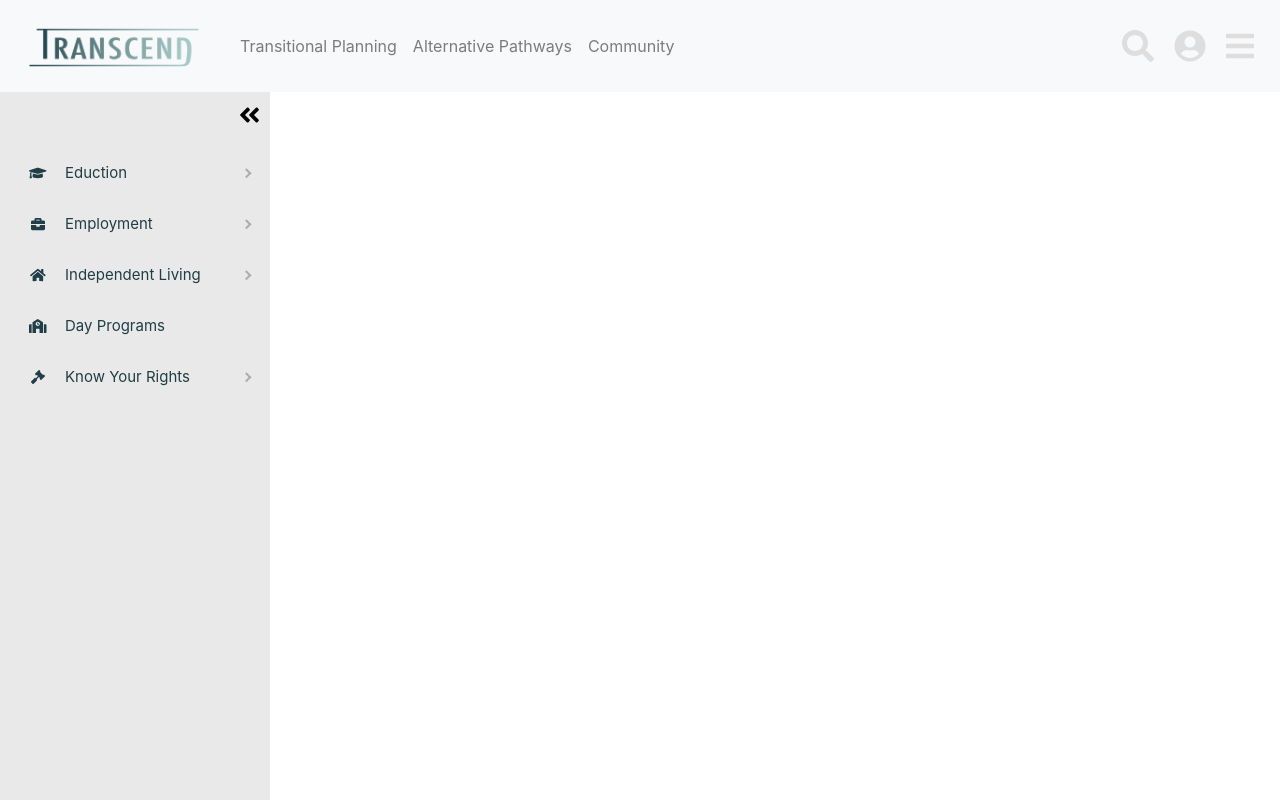
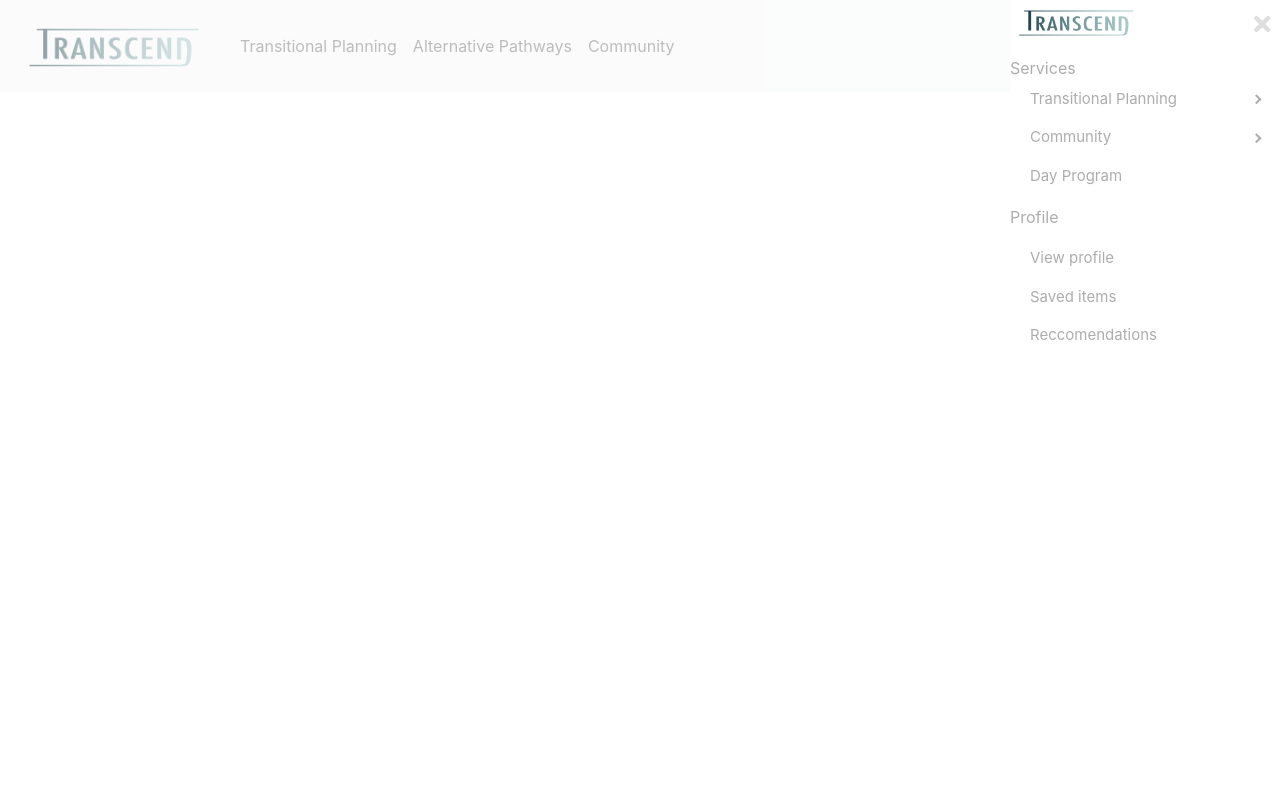
Before and after one commit to kkwang1/Transcend, a React (Create React App) app: page /transitionalplanning in a window 1280 px wide. Both pictures are taken after a click on the icon 1240 px from the left and 45 px from the top of the page. Built offline with nearby package versions, Linux system fonts and the light colour scheme.

Commit message:
revise sidebar css, opacity when open sidebar

```diff
--- a/src/App.js
+++ b/src/App.js
@@ -1,20 +1,25 @@
 import "./App.css";
+import { React, useState } from "react";
 import Main from "./main/index";
 import TransitionPlanning from "./transition-planning";
 import AlternativePathways from "./alternative-pathways";
 import Community from "./community";
 import { BrowserRouter as Router, Switch, Route } from "react-router-dom";
-import Menu from "./components/SideMenu/SideMenu";
+import Sidebar from "./components/Sidebar/Sidebar";
+import NavBar from "./components/NavBar";
 
 function App() {
+  const [open, setOpen] = useState(false);
+
   return (
     <Router>
+      <div style={{ direction: "rtl" }}>
+        {open && <Sidebar setOpenSidebar={setOpen} />}
+      </div>
+      <div style={{opacity: open && "0.5"}}>
+        <NavBar openSidebar={open} setOpenSidebar={setOpen} />
         <Switch>
-          <Menu>
-            <Route
-              path="/transitionalplanning"
-              component={TransitionPlanning}
-            />
+          <Route path="/transitionalplanning" component={TransitionPlanning} />
           <Route exact path="/" component={Main} />
           <Route path="/community" exact component={Community} />
           <Route
@@ -22,8 +27,8 @@ function App() {
             exact
             component={AlternativePathways}
           />
-          </Menu>
         </Switch>
+      </div>
     </Router>
   );
 }
--- a/src/components/NavBar.js
+++ b/src/components/NavBar.js
@@ -7,8 +7,9 @@ import {
 } from "@fortawesome/free-solid-svg-icons";
 import { Nav, Navbar } from "react-bootstrap";
 import Logo from "../images/logo.png";
+import "../style.scss";
 
-export default function NavBar({openSideBar, setOpenSideBar}) {
+export default function NavBar({openSidebar, setOpenSidebar}) {
   return (
     <Navbar bg="light" variant="light">
       <Navbar.Brand href="home">
@@ -33,7 +34,7 @@ export default function NavBar({openSideBar, setOpenSideBar}) {
         icon={faBars}
         style={{ fontSize: "2em", margin: "10px" }}
         color="#DEDEDE"
-        onClick={() => setOpenSideBar(!openSideBar)}
+        onClick={() => setOpenSidebar(!openSidebar)}
       />
     </Navbar>
   );
--- a/src/components/SideMenu/SideMenu.js
+++ b/src/components/SideMenu/SideMenu.js
@@ -16,15 +16,11 @@ import {
   faSchool,
   faGavel,
 } from "@fortawesome/free-solid-svg-icons";
-import NavBar from "../NavBar";
 import "./style.css";
 
 export default function SideMenu({ children }) {
   const [open, setOpen] = useState(false);
-  return (
-    <>
-      <NavBar openSideBar={open} setOpenSideBar={setOpen} />
-      {open ? (
+  return open ? (
     <div className="sidebar-main">
       <ProSidebar collapsed={!open} collapsedWidth="0px">
         <div style={{ textAlign: "right", padding: "10px" }}>
@@ -89,7 +85,5 @@ export default function SideMenu({ children }) {
       </div>
       {children}
     </div>
-      )}
-    </>
   );
 }
--- a/src/components/sideBar/Sidebar.js
+++ b/src/components/sideBar/Sidebar.js
@@ -1,4 +1,4 @@
-import React from "react";
+import { React, useState } from "react";
 import {
   ProSidebar,
   Menu,
@@ -6,13 +6,14 @@ import {
   SubMenu,
   SidebarContent,
 } from "react-pro-sidebar";
-import "./style.css";
+// import "./style.css";
 import Logo from "../../images/logo.png";
 import { FontAwesomeIcon } from "@fortawesome/react-fontawesome";
 import { faTimes } from "@fortawesome/free-solid-svg-icons";
 import { Link } from "react-router-dom";
+// import "../../style.scss";
 
-export default function Sidebar({ setOpenSideBar }) {
+export default function Sidebar({setOpenSidebar}) {
   return (
     <ProSidebar>
       <div>
@@ -22,7 +23,7 @@ export default function Sidebar({ setOpenSideBar }) {
             icon={faTimes}
             style={{ fontSize: "1.5em", verticalAlign: "middle" }}
             color="#DEDEDE"
-            onClick={() => setOpenSideBar(false)}
+            onClick={() => setOpenSidebar(false)}
           />
         </div>
       </div>
--- a/src/components/sideBar/style.css
+++ b/src/components/sideBar/style.css
@@ -1,7 +1,24 @@
-.header{
-    background-color: rgb(27, 123, 137);
-    height: 2.5em;
-    text-align: center;
-    line-height: 2.5em;
-    color: rgb(255, 255, 255)
+.header {
+  background-color: rgb(27, 123, 137);
+  height: 2.5em;
+  text-align: center;
+  line-height: 2.5em;
+  color: rgb(255, 255, 255);
 }
+
+nav {
+  display: flex;
+  justify-content: center;
+  align-items: center;
+  min-height: 10vh;
+  background: white;
+  color: var(--darkblue);
+}
+
+.nav-links {
+  width: 50%;
+  display: flex;
+  justify-content: center;
+  align-items: center;
+  list-style: none;
+}
--- a/src/main/index.js
+++ b/src/main/index.js
@@ -3,17 +3,16 @@ import TitleBanner from "../images/title_banner.jpg";
 import { Button } from "react-bootstrap";
 import "./style.css";
 import Sidebar from "../components/sideBar/Sidebar";
-import NavBar from "../components/NavBar";
+import NavBar from "../components/sideBar/NavBar";
 import { btnInfo } from "./config";
 import ButtonsGroup from "../components/ButtonsGroup";
 import "../style.scss";
-import Menu from "../components/SideMenu/SideMenu";
+import SubMenu from "../components/SideMenu/SideMenu";
 
 export default function Main() {
   const [openSideBar, setOpenSideBar] = useState(false);
   return (
     <>
-      {openSideBar && <Sidebar setOpenSideBar={setOpenSideBar} />}
       <div style={{ position: "relative" }}>
         <img src={TitleBanner} style={{ width: "100%" }} />
         <div className="homeButton">
--- a/src/main/style.css
+++ b/src/main/style.css
@@ -2,23 +2,6 @@
   --darkblue: #203e45;
   --lightgray: rgb(240, 240, 240);
   --darkgray: rgb(180, 180, 180);
-}
-
-nav {
-  display: flex;
-  justify-content: center;
-  align-items: center;
-  min-height: 10vh;
-  background: white;
-  color: var(--darkblue);
-}
-
-.nav-links {
-  width: 50%;
-  display: flex;
-  justify-content: center;
-  align-items: center;
-  list-style: none;
 }
 
 .homeButton {
```
Lines whose indentation alone changed are shown as unchanged.
